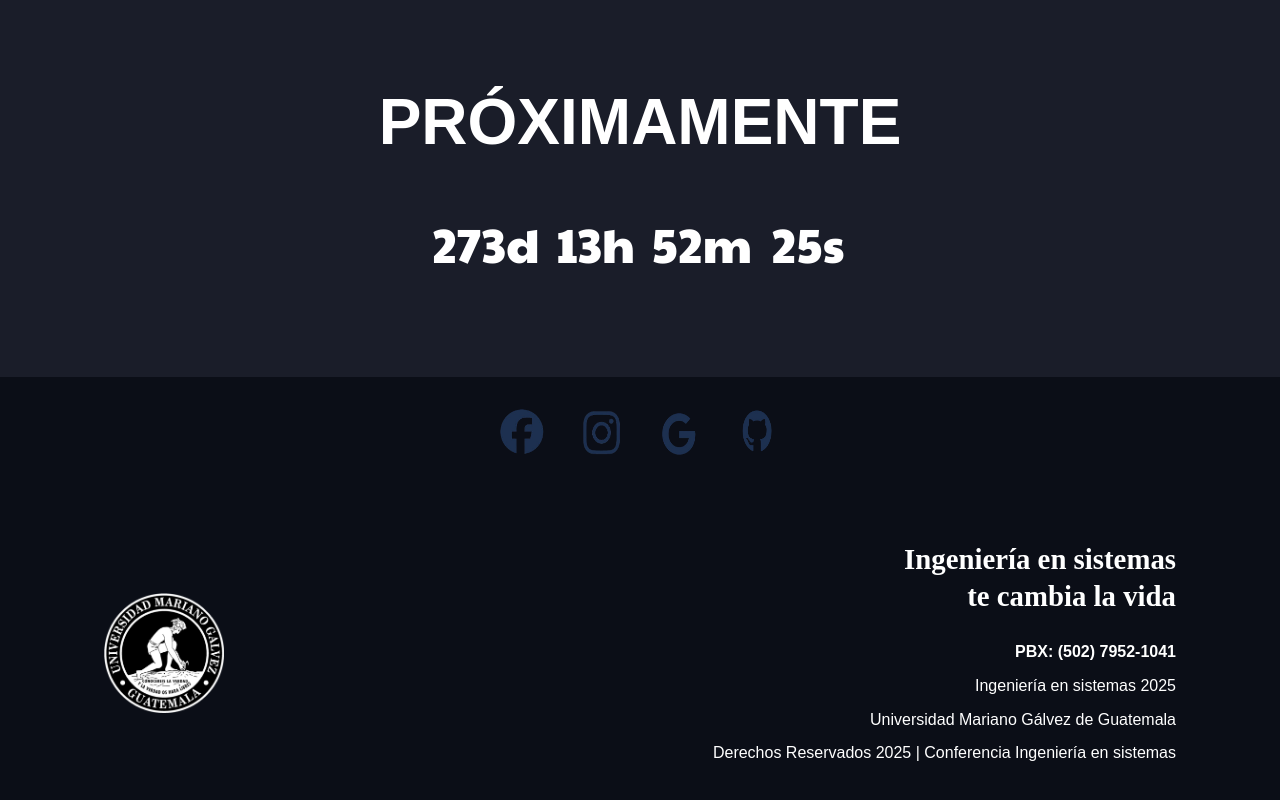
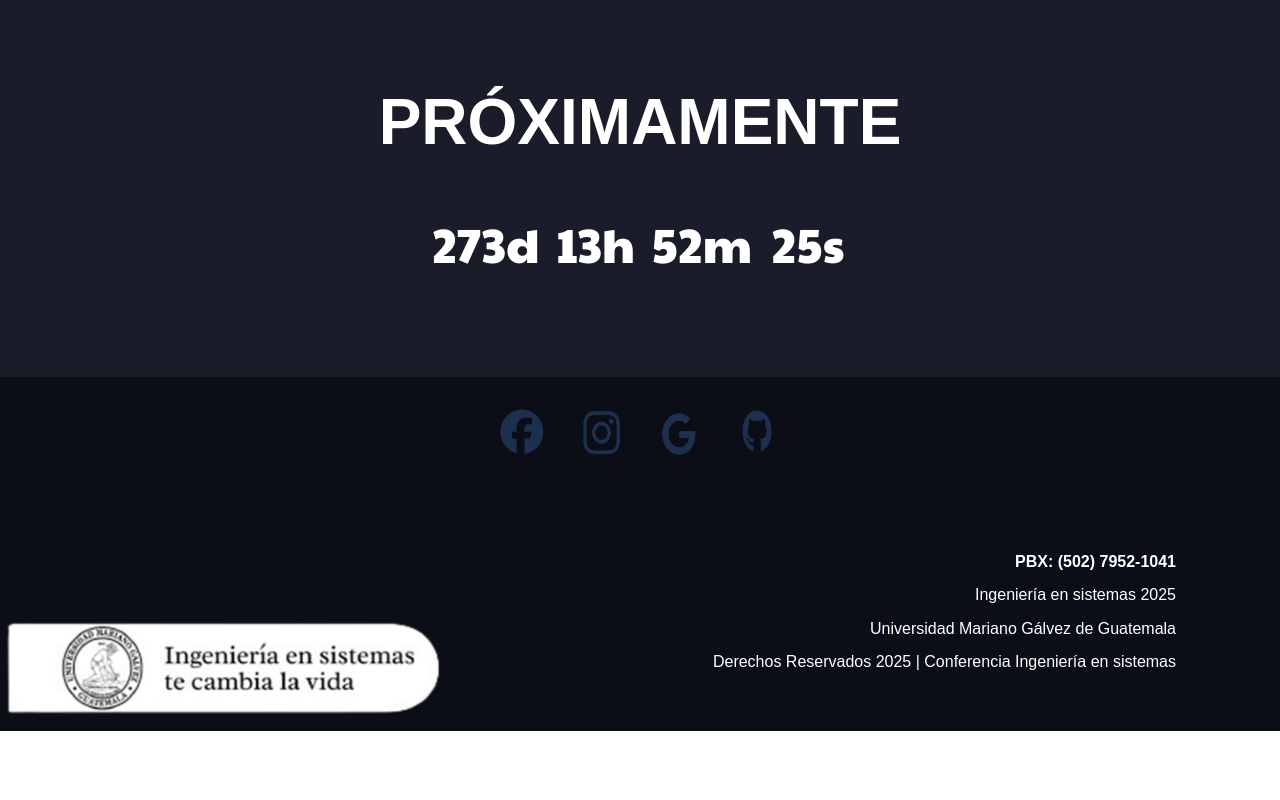
Before and after one commit to anthonymateoxd/Proyecto_Congreso_2025, a React (Vite) app: page / in a window 1280 px wide. Shown: the part 823-1623 px from the top of the page. After the commit the page ends 1555 px from the top, so only its background shows below. Built offline with nearby package versions, Linux system fonts and the light colour scheme; a web font is replaced by a local one.

Commit message:
:lipstick:Modificando Footer

```diff
--- a/src/pages/ComingSoon.jsx
+++ b/src/pages/ComingSoon.jsx
@@ -7,6 +7,7 @@ import fb from "../Recursos/img/iconos/fb.png";
 import ig from "../Recursos/img/iconos/ig.png";
 import git from "../Recursos/img/iconos/git.png";
 import google from "../Recursos/img/iconos/google.png";
+import Umg from "../Recursos/img/Logofooter.png";
 
 function ComingSoon() {
   const targetDate = useMemo(() => new Date("2025-12-31T23:59:59"), []);
@@ -80,20 +81,20 @@ function ComingSoon() {
 
   <div className="footer-content">
     <div className="footer-logo-container">
-      <img src={logo} alt="Logo Universidad" className="footer-logo" />
+      <img src={Umg} alt="Logo Universidad" className="footer-logo" />
     </div>
 
     <div className="footer-info">
-      <h3 className="footer-slogan">Ingeniería en sistemas<br />te cambia la vida</h3>
+
 
       <div className="footer-contact">
-        <p><strong>PBX: (502) 7952-1041</strong></p>
-        <p>Ingeniería en sistemas 2025</p>
+        <p><strong>PBX: (502) 7952-1041  </strong></p>
+        <p>Ingeniería en sistemas 2025  </p>
       </div>
 
       <div className="footer-university">
-        <p>Universidad Mariano Gálvez de Guatemala</p>
-        <p>Derechos Reservados 2025 | Conferencia Ingeniería en sistemas</p>
+        <p>Universidad Mariano Gálvez de Guatemala  </p>
+        <p>Derechos Reservados 2025 | Conferencia Ingeniería en sistemas  </p>
       </div>
     </div>
   </div>
--- a/src/styles/ComingSoon.css
+++ b/src/styles/ComingSoon.css
@@ -244,7 +244,9 @@ body {
 .footer-logo {
   height: 120px;
   width: auto;
-}
+  position: absolute;
+  left: 0;
+ }
 
 .footer-info {
   flex: 1;
```
Also changed, not shown: src/Recursos/img/Logofooter.png (added).
